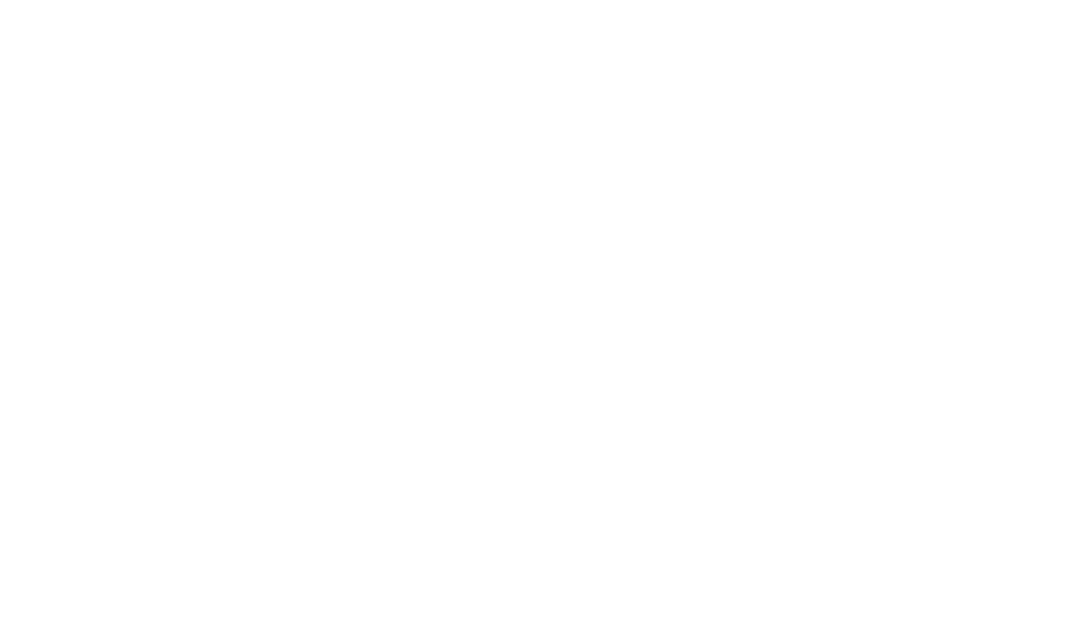
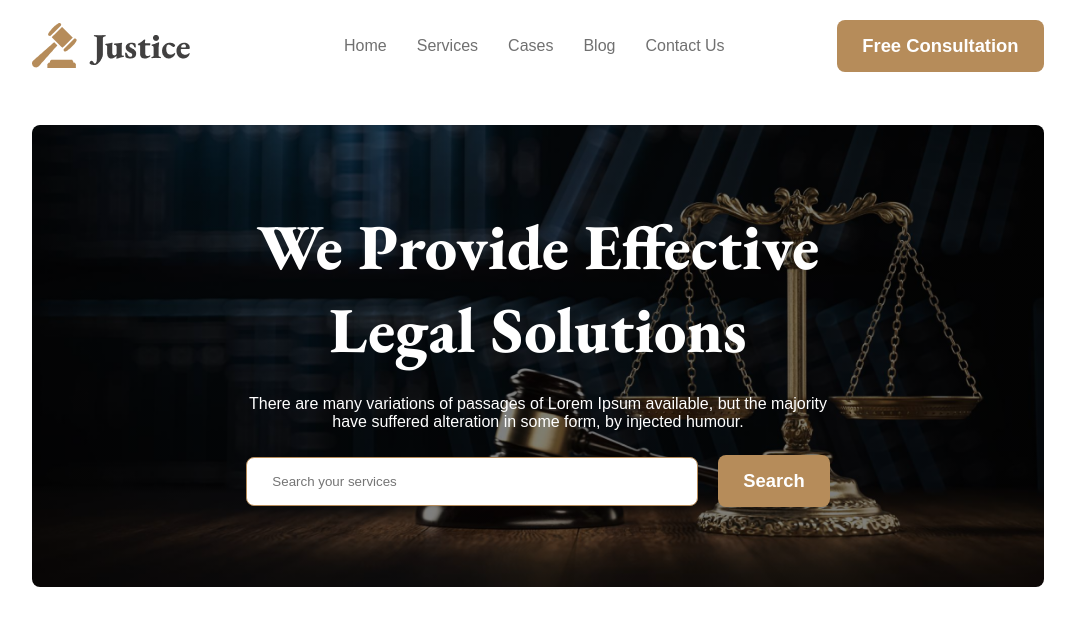
Before and after one commit to Mohammadsyedmostafa/legal-solution, a plain HTML site: page index.html in a window 1280 px wide. Shown: the whole page, without its empty margins (102-1177 px from the left). Drawn offline with nearby package versions, Linux system fonts and the light colour scheme.

Commit message:
added header section

```diff
--- a/index.html
+++ b/index.html
@@ -6,7 +6,34 @@
     <title>Justis</title>
     <link rel="stylesheet" href="styles/style.css">
 </head>
-<body>
+<body class="eb-garamond-default ">
+    <header>
+        <div class="logo display-flex">
+            <img src="images/logo2.png" alt="">
+            <nav>
+                <ul class="nav-item display-flex poppins-regular">
+                    <li><a href="#">Home</a></li>
+                    <li><a href="#">Services</a></li>
+                    <li><a href="#">Cases</a></li>
+                    <li><a href="#">Blog</a></li>
+                    <li><a href="#">Contact Us</a></li>
+                </ul>
+            </nav>
+            <button class="btn-primary">Free Consultation</button>
+        </div>
+        <!-- Hero section -->
+         <div class="hero-section bg-image">
+            <h2 class="hero-title">We Provide Effective <br> Legal Solutions</h2>
+            <p class="hero-description poppins-regular">There are many variations of passages of Lorem Ipsum available, but the majority <br> have suffered alteration in some form, by injected humour.</p>
+            <div class="sreach-ber display-flex">
+                <input class="sreach-ber-textber" type="text" placeholder="Search your services">
+                <button class="btn-primary">Search</button>
+            </div>
+         </div>
+    </header>
+    <main>
 
+
+    </main>
 </body>
 </html>
--- a/styles/style.css
+++ b/styles/style.css
@@ -0,0 +1,86 @@
+
+@import url('https://fonts.googleapis.com/css2?family=EB+Garamond:ital,wght@0,400..800;1,400..800&display=swap');
+
+.eb-garamond-default {
+  font-family: "EB Garamond", serif;
+  font-optical-sizing: auto;
+  font-style: normal;
+}
+.poppins-regular {
+  font-family: "Poppins", sans-serif;
+  font-weight: 400;
+  font-style: normal;
+}
+
+/* share style */
+.btn-primary{
+    color: white;
+    background-color: #B68C5A;
+    border: none;
+    border-radius: 8px;
+    padding: 15px 25px;
+    font-size: 1.15rem;
+    font-weight: 600;
+}
+.display-flex{
+    display: flex;
+    align-items: center;
+}
+header,main{
+    width: 80%;
+    max-width: 1200px;
+    margin: 20px auto;
+}
+.dark-2{
+    color: #707070;
+}
+.bg-image{
+    background-image: linear-gradient(rgba(0, 0, 0, 0.5), rgba(0, 0, 0, 0.5)), url('../images/banner.png');
+    background-size: cover;
+    border-radius: 8px;
+}
+/* header */
+.logo{
+    justify-content: space-between;
+}
+nav ul {
+    gap: 30px;
+}
+nav ul li{
+    list-style: none;
+}
+nav ul li a{
+    text-decoration: none;
+    color: #707070;
+}
+/* hero section */
+
+.hero-title{
+    font-size: 4rem;
+    font-weight: 800;
+    text-align: center;
+    margin-bottom: 0;
+    color: white;
+    padding-top: 80px;
+}
+.hero-description{
+    /* max-width: 650px; */
+    text-align: center;
+    margin-top: 24px;
+    color: white;
+}
+.sreach-ber{
+    justify-content: center;
+    font-size: 1rem;
+    gap: 20px;
+    margin-top: 24px;
+    padding-bottom: 80px;
+}
+.sreach-ber-textber{
+    background-color: white;
+    border: 1px solid #B68C5A;
+    border-radius: 8px;
+    padding: 16px 25px;
+    width: 400px;
+
+}
```
